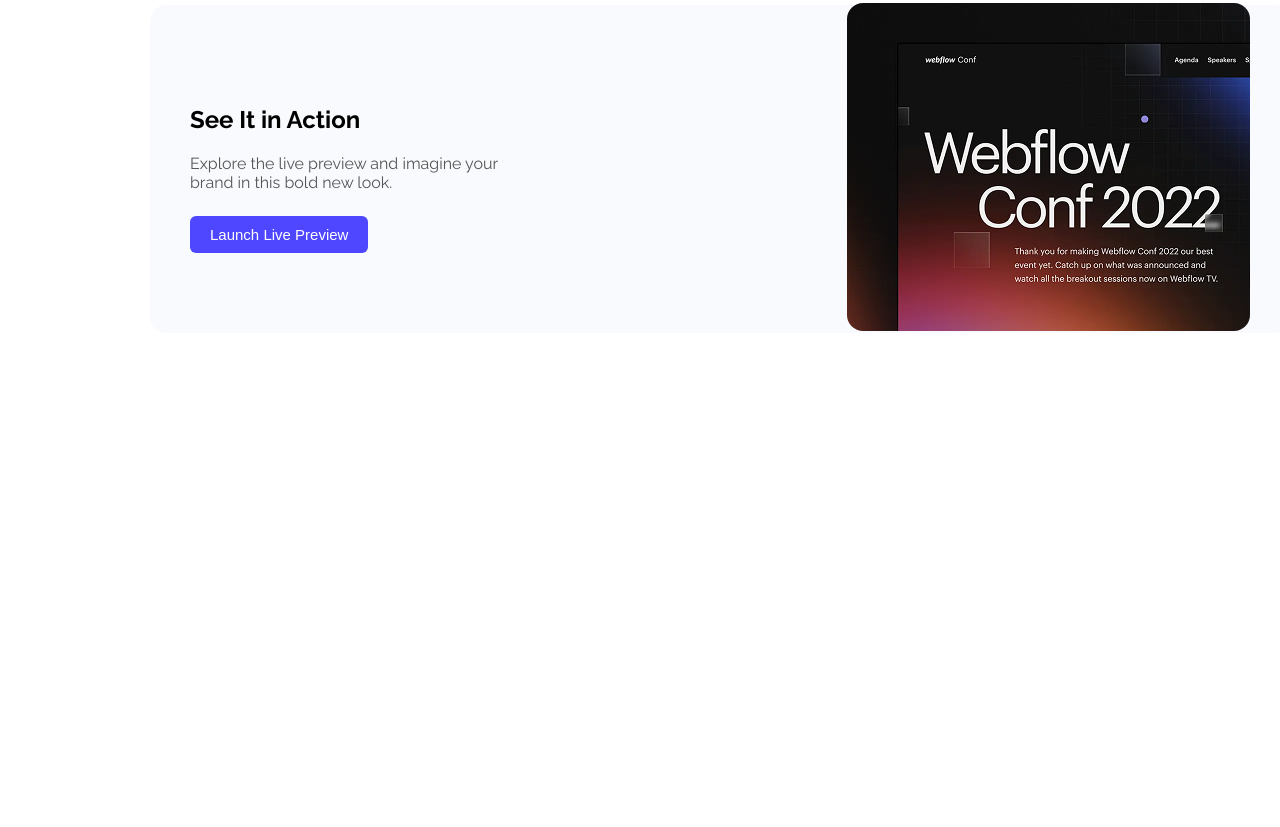
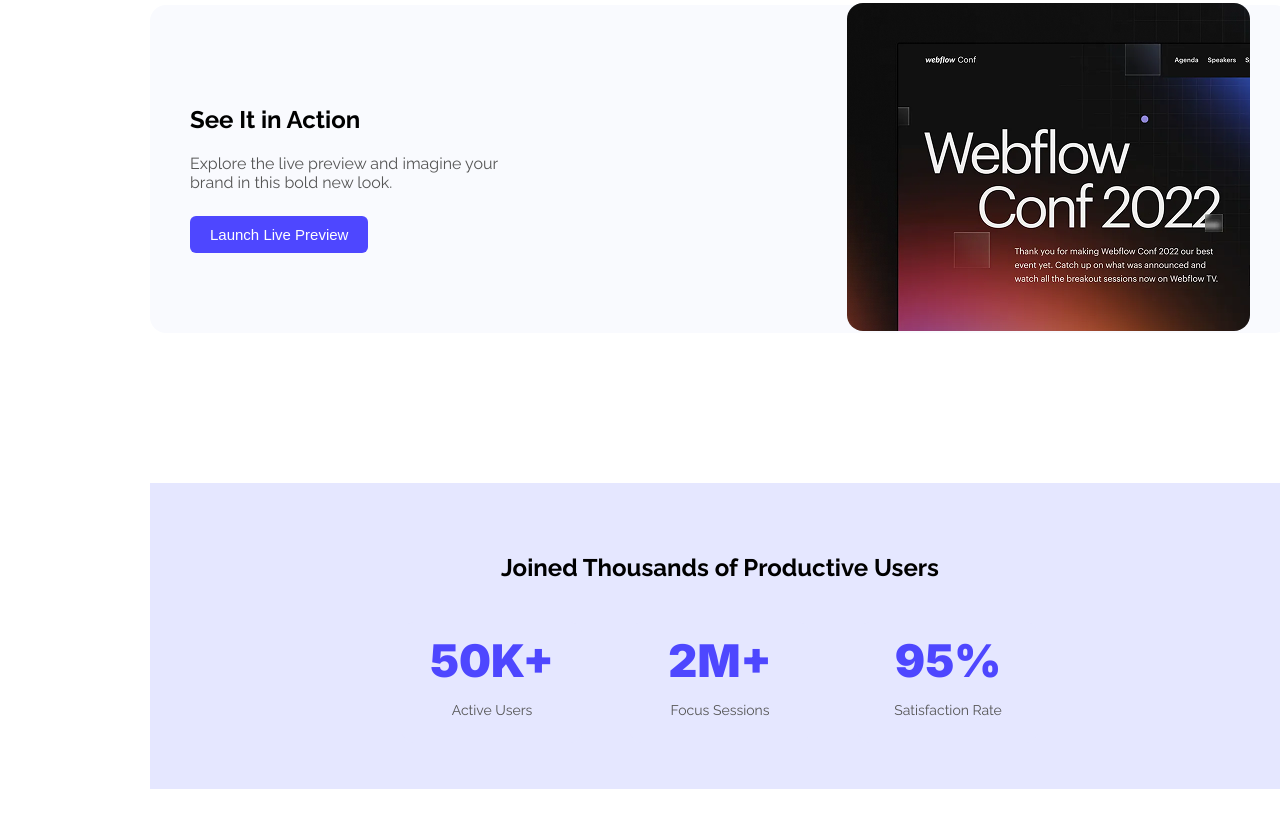
Before and after one commit to asmrubel/ASSIGNMENT-FINAL, a plain HTML site: page index.html in a window 1280 px wide. Shown: the part 907-1734 px from the top of the page. Before the commit the page ends 1390 px from the top, so only its background shows below. Drawn offline with Linux system fonts and the light colour scheme.

Commit message:
user section added

```diff
--- a/index.html
+++ b/index.html
@@ -35,6 +35,26 @@
   </div>
 </section>
 
+<section class="user-section">
+  <div class="user-container">
+    <h1>Joined Thousands of Productive Users</h1>
+    <div class="user-stats">
+      <div class="user-box">
+        <h2>50K+</h2>
+        <p>Active Users</p>
+      </div>
+      <div class="user-box">
+        <h2>2M+</h2>
+        <p>Focus Sessions</p>
+      </div>
+      <div class="user-box">
+        <h2>95%</h2>
+        <p>Satisfaction Rate</p>
+      </div>
+    </div>
+  </div>
+</section>
+
   <footer>
 
 
--- a/style.css
+++ b/style.css
@@ -124,3 +124,59 @@ body {
   height: 328px;
   border-radius: 16px;
 }
+
+
+/* user section */
+
+.user-section {
+  width: 1140px;
+  height: 306px;
+  background-color: #E5E7FF;
+  display: flex;
+  justify-content: center;
+  align-items: center;
+  margin: 150px;
+}
+
+.user-container {
+  width: 856px;
+  height: 206px;
+  display: flex;
+  flex-direction: column;
+  align-items: center;
+  text-align: center;
+}
+
+.user-container h1 {
+  font-size: 24px;
+  font-weight: 700;
+  margin-bottom: 40px;
+}
+
+.user-stats {
+  display: flex;
+  gap: 48px;
+}
+
+.user-box {
+  width: 180px;
+  height: 121px;
+  background-color: #E5E7FF;
+  border-radius: 12px;
+  display: flex;
+  flex-direction: column;
+  justify-content: center;
+  align-items: center;
+}
+
+.user-box h2 {
+  font-family: 'Inter', sans-serif;
+  font-size: 45px;
+  color: #4E47FF;
+  margin: 0;
+}
+
+.user-box p {
+  font-size: 14px;
+  color: #555;
+}
```
